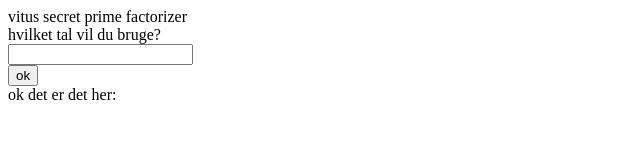
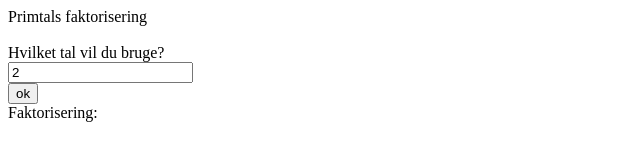
Before and after one commit to vitusverden/primefactoring, a plain HTML site: page index.html in a window 1280 px wide. Shown: the whole page, without its empty margins (0-640 px from the left). Drawn offline with Linux system fonts and the light colour scheme.

Commit message:
Bruger nu vitus standard stuff + nu er teksten ikke så sloppy

```diff
--- a/index.html
+++ b/index.html
@@ -5,14 +5,16 @@
     <meta name="viewport" content="width=device-width, initial-scale=1.0">
     <title>hejsa</title>
     <script src="main.js"></script>
+    <script src="https://vitusverden.github.io/vitusresources/script.js"></script> <!--Vitus's navbar & dark theme osv-->
 </head>
 <body>
-    vitus secret prime factorizer <br>
-
-    hvilket tal vil du bruge? <br> <input type="number" id="tal"> <br>
+    Primtals faktorisering
+    <br>
+    <br>
+    Hvilket tal vil du bruge? <br> <input type="number" id="tal" value="2"> <br>
     <button onclick="factorize(document.getElementById('tal').value)">ok</button>
     <br>
-    ok det er det her:
+    Faktorisering:
     <br>
     <p id="output"></p>
 </body>
```
